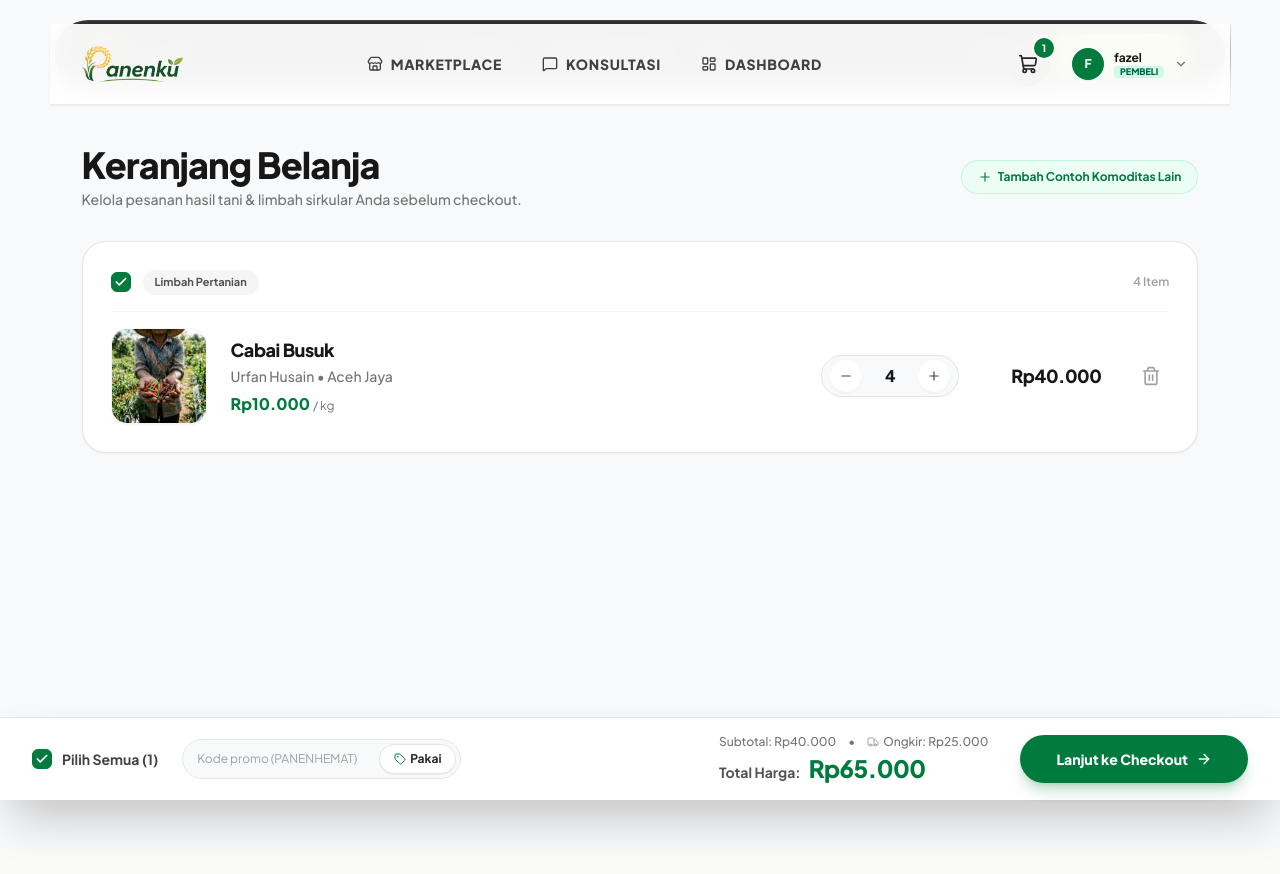
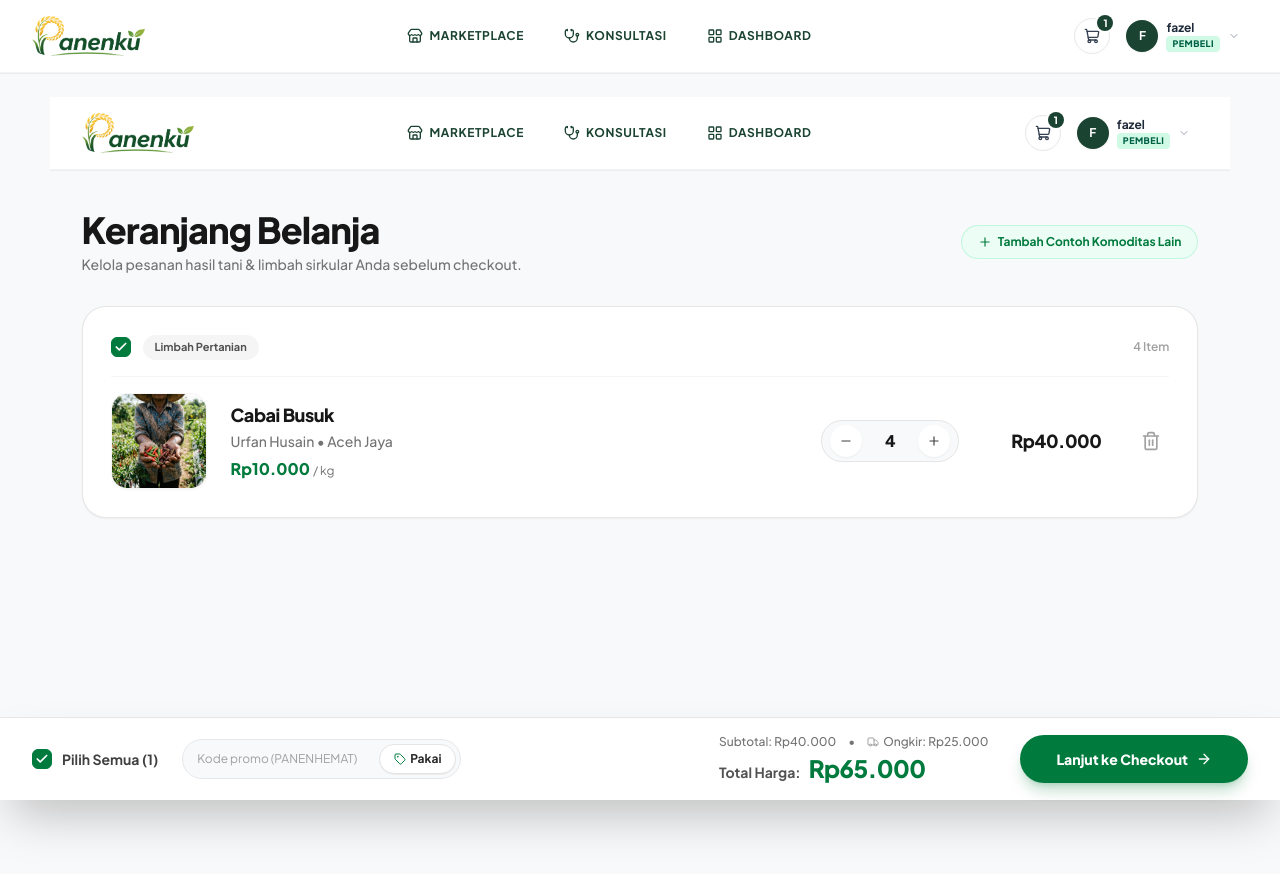
Before and after one commit to fazelmawlaa/Panenku-Klp5, a React (Vite) app: page /pembeli/keranjang in a window 1280 px wide. Shown: the top 874 px of the page. Before the commit the page ends 848 px from the top, so only its background shows below. Built offline with nearby package versions, Linux system fonts and the light colour scheme.

Commit message:
fix : fix bug navbar masi yang di landing page

```diff
--- a/src/components/layout/AppNavbar.tsx
+++ b/src/components/layout/AppNavbar.tsx
@@ -1,6 +1,6 @@
 import React, { useState } from 'react';
 import { Link, useLocation } from 'react-router-dom';
-import { Store, MessageSquare, LayoutDashboard, ShoppingCart, LogOut, ChevronDown } from 'lucide-react';
+import { Store, Stethoscope, LayoutGrid, ShoppingCart, LogOut, ChevronDown } from 'lucide-react';
 import logoPanenku from '@/assets/logo_panenku.png';
 import { authService } from '@/services/AuthService';
 
@@ -21,8 +21,8 @@
 
   const navItems = [
     { label: 'MARKETPLACE', href: '/pembeli/marketplace', icon: Store },
-    { label: 'KONSULTASI', href: '/pembeli/konsultasi', icon: MessageSquare },
-    { label: 'DASHBOARD', href: '/pembeli/dasbor', icon: LayoutDashboard },
+    { label: 'KONSULTASI', href: '/pembeli/konsultasi', icon: Stethoscope },
+    { label: 'DASHBOARD', href: '/pembeli/dasbor', icon: LayoutGrid },
   ];
 
   const handleLogout = () => {
@@ -31,20 +31,20 @@
   };
 
   return (
-    <header className="sticky top-0 z-50 bg-white/95 backdrop-blur-md border-b border-neutral-200/80 shadow-xs">
-      <div className="max-w-[1400px] mx-auto px-4 sm:px-6 lg:px-8 h-16 sm:h-20 flex items-center justify-between">
+    <header className="sticky top-0 z-50 bg-white border-b border-gray-100 shadow-2xs">
+      <div className="max-w-[1400px] mx-auto px-4 sm:px-6 lg:px-8 h-[72px] flex items-center justify-between">
         {/* Left: Brand Logo */}
-        <Link to="/" className="flex items-center gap-2 group shrink-0">
+        <Link to="/" className="flex items-center group shrink-0 py-2">
           <img
             src={logoPanenku}
             alt="PANENKU"
-            className="h-8 sm:h-9 w-auto max-h-[38px] object-contain transition-transform group-hover:scale-105"
-            style={{ maxHeight: '38px', width: 'auto' }}
+            className="h-9 sm:h-10 w-auto object-contain transition-transform group-hover:scale-102"
+            style={{ maxHeight: '40px', width: 'auto' }}
           />
         </Link>
 
         {/* Center: Main Navigation */}
-        <nav className="hidden md:flex items-center gap-8 lg:gap-10">
+        <nav className="hidden md:flex items-center gap-1 sm:gap-2">
           {navItems.map((item) => {
             const Icon = item.icon;
             const isActive = location.pathname.startsWith(item.href);
@@ -52,10 +52,10 @@
               <Link
                 key={item.label}
                 to={item.href}
-                className={`inline-flex items-center gap-2 text-xs lg:text-sm font-extrabold tracking-wider transition-colors py-1 ${
+                className={`flex items-center gap-1.5 px-4 py-2 rounded-lg text-xs font-bold uppercase tracking-wider transition-all ${
                   isActive
-                    ? 'text-[#007a3d] border-b-2 border-[#007a3d]'
-                    : 'text-neutral-700 hover:text-[#007a3d]'
+                    ? 'bg-[#1b4332] text-white shadow-xs'
+                    : 'text-[#1b4332] hover:bg-gray-100'
                 }`}
               >
                 <Icon className="w-4 h-4" />
@@ -66,64 +66,60 @@
         </nav>
 
         {/* Right: Cart & User Profile */}
-        <div className="flex items-center gap-3 sm:gap-4">
-          {/* Shopping Cart Icon with Badge */}
+        <div className="flex items-center gap-3">
+          {/* Cart Icon */}
           <Link
             to="/pembeli/keranjang"
-            className="relative p-2.5 sm:p-3 rounded-full bg-neutral-100 hover:bg-neutral-200 text-neutral-800 transition active:scale-95 flex items-center justify-center"
+            className="relative w-9 h-9 rounded-full border border-gray-200 flex items-center justify-center text-gray-700 hover:text-emerald-700 hover:border-emerald-300 hover:bg-emerald-50/50 transition-all"
             aria-label="Keranjang Belanja"
           >
-            <ShoppingCart className="w-4 h-4 sm:w-5 sm:h-5" />
+            <ShoppingCart className="w-4 h-4" />
             {cartCount > 0 && (
-              <span className="absolute -top-1 -right-1 bg-[#007a3d] text-white text-[10px] font-black w-5 h-5 rounded-full flex items-center justify-center ring-2 ring-white">
+              <span className="absolute -top-1 -right-1 bg-[#1b4332] text-white text-[10px] font-black w-4 h-4 rounded-full flex items-center justify-center ring-2 ring-white">
                 {cartCount}
               </span>
             )}
           </Link>
 
-          {/* User Profile Pill with Dropdown */}
+          {/* User Profile Pill */}
           <div className="relative">
             <button
               type="button"
               onClick={() => setDropdownOpen(!dropdownOpen)}
-              className="flex items-center gap-2.5 pl-1.5 pr-2.5 py-1.5 rounded-full hover:bg-neutral-100 transition cursor-pointer"
+              className="flex items-center gap-2 pl-1 pr-2 py-1 rounded-full hover:bg-gray-50 transition cursor-pointer"
             >
-              {/* Avatar Initial Circle */}
-              <div className="w-8 h-8 rounded-full bg-[#007a3d] text-white font-extrabold text-xs flex items-center justify-center shadow-xs">
+              <div className="w-8 h-8 rounded-full bg-[#1b4332] text-white flex items-center justify-center text-xs font-bold shadow-xs shrink-0">
                 {currentUser.name ? currentUser.name.charAt(0).toUpperCase() : 'F'}
               </div>
-
-              {/* Name & Role badge */}
               <div className="hidden sm:flex flex-col items-start leading-tight">
-                <span className="text-xs font-bold text-neutral-900 lowercase">
+                <span className="text-xs font-bold text-gray-800 lowercase">
                   {currentUser.name || 'fazel'}
                 </span>
-                <span className="text-[9px] font-extrabold uppercase px-1.5 py-0.2 rounded bg-emerald-100 text-emerald-800">
+                <span className="text-[9px] font-extrabold uppercase px-1.5 py-0.5 rounded bg-emerald-100 text-emerald-800 tracking-wider">
                   {currentUser.role || 'PEMBELI'}
                 </span>
               </div>
-
-              <ChevronDown className="w-3.5 h-3.5 text-neutral-500 hidden sm:block" />
+              <ChevronDown className="w-3 h-3 text-gray-400 hidden sm:block" />
             </button>
 
-            {/* Dropdown Menu */}
+            {/* Dropdown */}
             {dropdownOpen && (
-              <div className="absolute right-0 mt-2 w-48 bg-white rounded-2xl shadow-xl border border-neutral-100 py-2 z-50 animate-fade-in">
-                <div className="px-4 py-2 border-b border-neutral-100">
-                  <p className="text-xs font-bold text-neutral-900">{currentUser.name}</p>
-                  <p className="text-[11px] text-neutral-500 truncate">{currentUser.email}</p>
+              <div className="absolute right-0 mt-2 w-48 bg-white rounded-2xl shadow-xl border border-gray-100 py-2 z-50">
+                <div className="px-4 py-2 border-b border-gray-100">
+                  <p className="text-xs font-bold text-gray-900">{currentUser.name}</p>
+                  <p className="text-[11px] text-gray-500 truncate">{currentUser.email}</p>
                 </div>
                 <Link
                   to="/pembeli/dasbor"
                   onClick={() => setDropdownOpen(false)}
-                  className="block px-4 py-2 text-xs font-semibold text-neutral-700 hover:bg-neutral-50"
+                  className="block px-4 py-2 text-xs font-semibold text-gray-700 hover:bg-gray-50"
                 >
                   Dasbor Saya
                 </Link>
                 <Link
                   to="/pembeli/keranjang"
                   onClick={() => setDropdownOpen(false)}
-                  className="block px-4 py-2 text-xs font-semibold text-neutral-700 hover:bg-neutral-50"
+                  className="block px-4 py-2 text-xs font-semibold text-gray-700 hover:bg-gray-50"
                 >
                   Keranjang Belanja
                 </Link>
--- a/src/components/layout/BuyerLayout.tsx
+++ b/src/components/layout/BuyerLayout.tsx
@@ -1,11 +1,14 @@
 import React from 'react';
 import { Outlet } from 'react-router-dom';
-import { Navbar } from './Navbar';
+import { AppNavbar } from './AppNavbar';
+import { cartService } from '@/services/CartService';
 
 export const BuyerLayout: React.FC = () => {
+  const cartCount = cartService.getItems().length;
+
   return (
     <div className="min-h-screen bg-[#f8f9fa] flex flex-col font-sans antialiased text-gray-800">
-      <Navbar />
+      <AppNavbar cartCount={cartCount} />
       <main className="flex-1 w-full max-w-[96%] 2xl:max-w-[1600px] mx-auto px-2 sm:px-4 lg:px-6 py-6">
         <Outlet />
       </main>
--- a/src/features/dashboard/components/DashboardHero.tsx
+++ b/src/features/dashboard/components/DashboardHero.tsx
@@ -1,20 +1,18 @@
 import React from 'react';
 import { ShoppingBag, Sparkles } from 'lucide-react';
+import bgDashboard from '@/assets/bg_dashboard.jpg';
 
 export const DashboardHero: React.FC = () => {
   return (
-    <div className="relative overflow-hidden rounded-3xl bg-gradient-to-r from-[#143926] via-[#1b4332] to-[#25573e] text-white p-7 sm:p-9 shadow-sm mb-6">
-      {/* Subtle organic pattern overlay */}
-      <div
-        className="absolute inset-0 opacity-10 bg-repeat pointer-events-none"
-        style={{
-          backgroundImage: `radial-gradient(circle at 2px 2px, white 1px, transparent 0)`,
-          backgroundSize: '24px 24px',
-        }}
+    <div className="relative overflow-hidden rounded-3xl text-white p-7 sm:p-9 shadow-sm mb-6" style={{ minHeight: '140px' }}>
+      {/* Background Photo */}
+      <img
+        src={bgDashboard}
+        alt=""
+        className="absolute inset-0 w-full h-full object-cover"
       />
-
-      {/* Decorative gradient glow */}
-      <div className="absolute -right-16 -top-16 w-64 h-64 rounded-full bg-emerald-400/10 blur-3xl pointer-events-none" />
+      {/* Dark overlay */}
+      <div className="absolute inset-0 bg-gradient-to-r from-[#0d2b1a]/90 via-[#143926]/75 to-[#1b4332]/40" />
 
       <div className="relative z-10 flex items-center justify-between">
         <div className="max-w-2xl space-y-2 sm:space-y-3">
```
